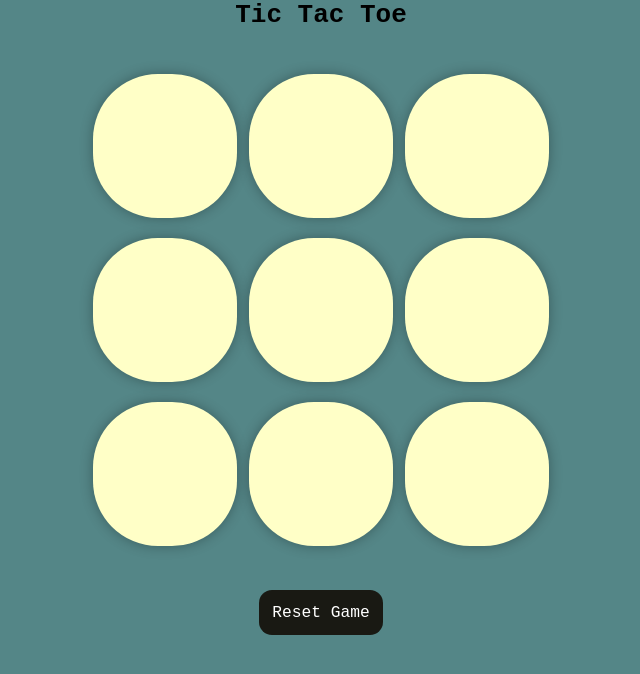
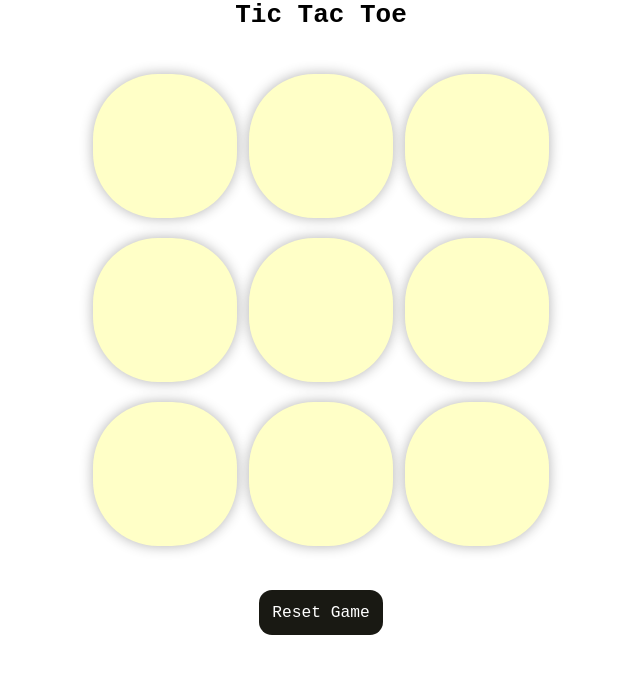
Before and after one commit to Aniruddh-web/Aniruddh-dev, a plain HTML site: page index.html in a window 1280 px wide. Shown: the whole page, without its empty margins (319-959 px from the left). Drawn offline with Linux system fonts and the light colour scheme.

Commit message:
Update style.css

```diff
--- a/style.css
+++ b/style.css
@@ -5,7 +5,7 @@
 }
 
 body {
-  background-color: #548687;
+/*   background-color: #548687; */
   text-align: center;
 }
 
```
